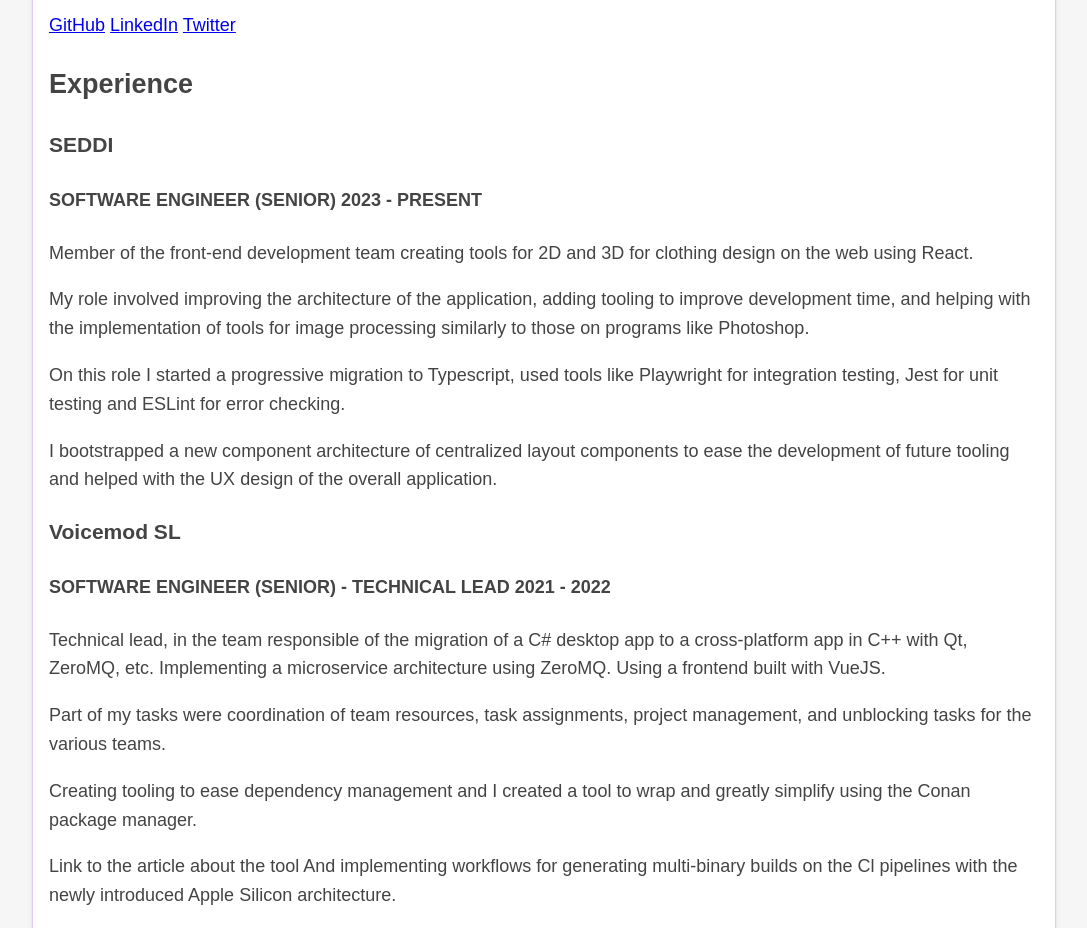
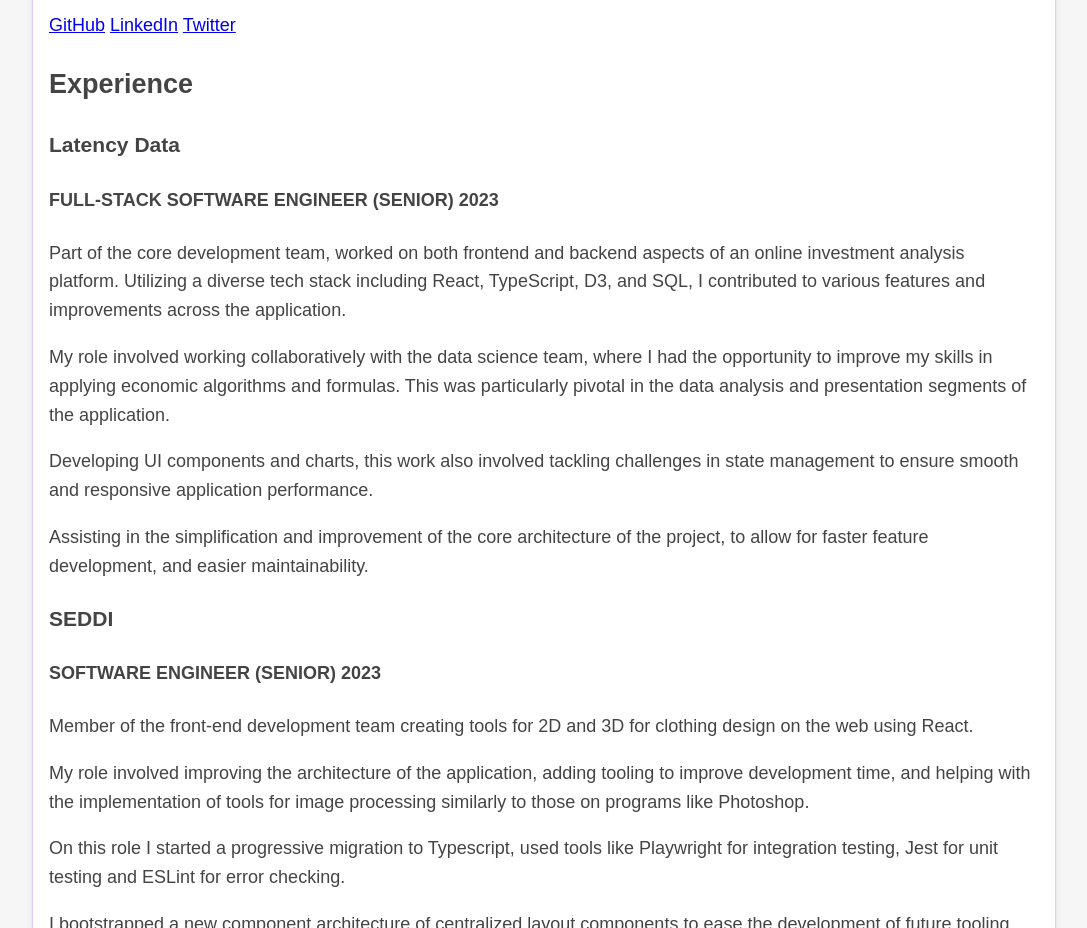
Before and after one commit to becksclair/heliasar, an Astro site: page /resume in a window 1280 px wide. Shown: the part 900-1828 px from the top of the page, without its empty margins (96-1183 px from the left). Built offline with nearby package versions, Linux system fonts and the light colour scheme; Astro itself is replaced by a stand-in of ours.

Commit message:
update resume with latency experience
update resume with latency experience

```diff
--- a/src/pages/resume.md
+++ b/src/pages/resume.md
@@ -24,9 +24,21 @@
 
 ## Experience
 
+### Latency Data
+
+#### FULL-STACK SOFTWARE ENGINEER (SENIOR) 2023
+
+Part of the core development team, worked on both frontend and backend aspects of an online investment analysis platform. Utilizing a diverse tech stack including React, TypeScript, D3, and SQL, I contributed to various features and improvements across the application.
+
+My role involved working collaboratively with the data science team, where I had the opportunity to improve my skills in applying economic algorithms and formulas. This was particularly pivotal in the data analysis and presentation segments of the application.
+
+Developing UI components and charts,  this work also involved tackling challenges in state management to ensure smooth and responsive application performance.
+
+Assisting in the simplification and improvement of the core architecture of the project, to allow for faster feature development, and easier maintainability.
+
 ### SEDDI
 
-#### SOFTWARE ENGINEER (SENIOR) 2023 - PRESENT
+#### SOFTWARE ENGINEER (SENIOR) 2023
 
 Member of the front-end development team creating tools for 2D and 3D for clothing design on the web using React.
 
```
